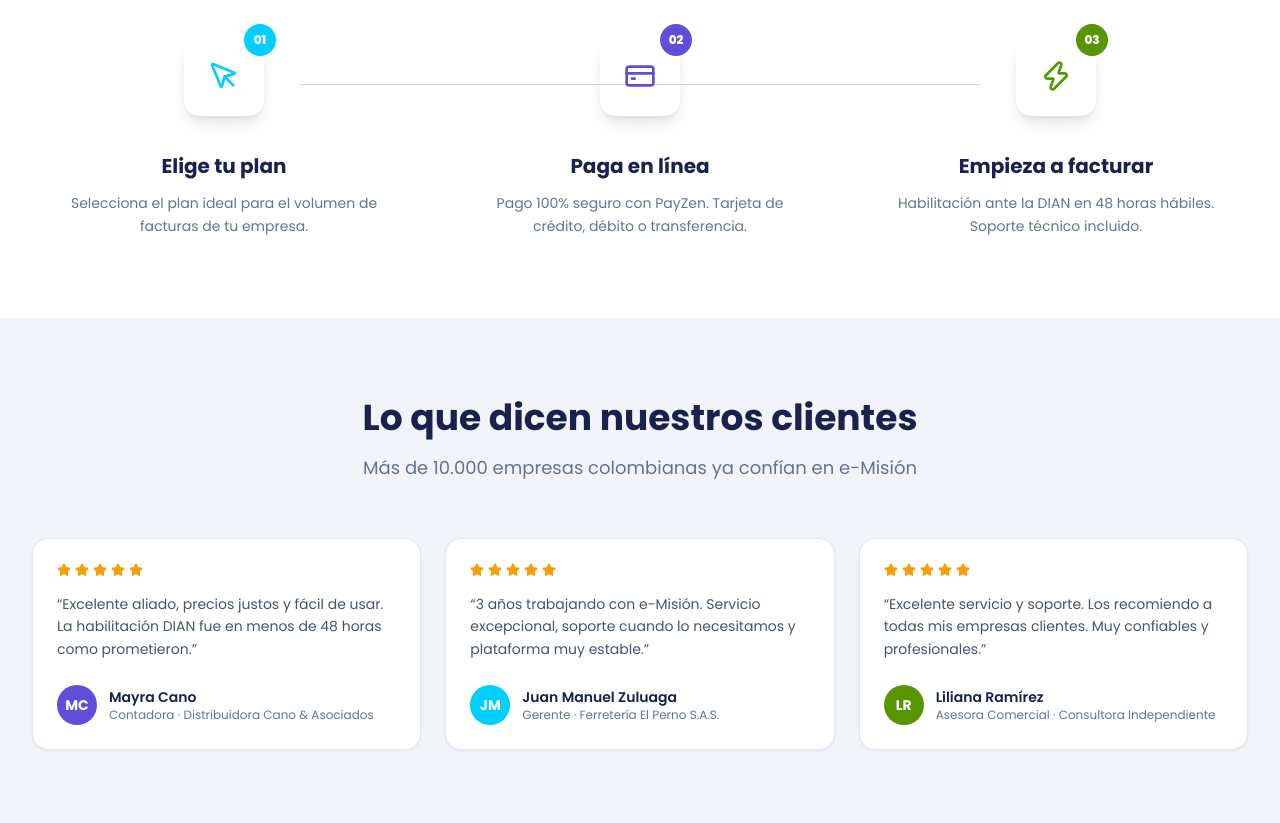
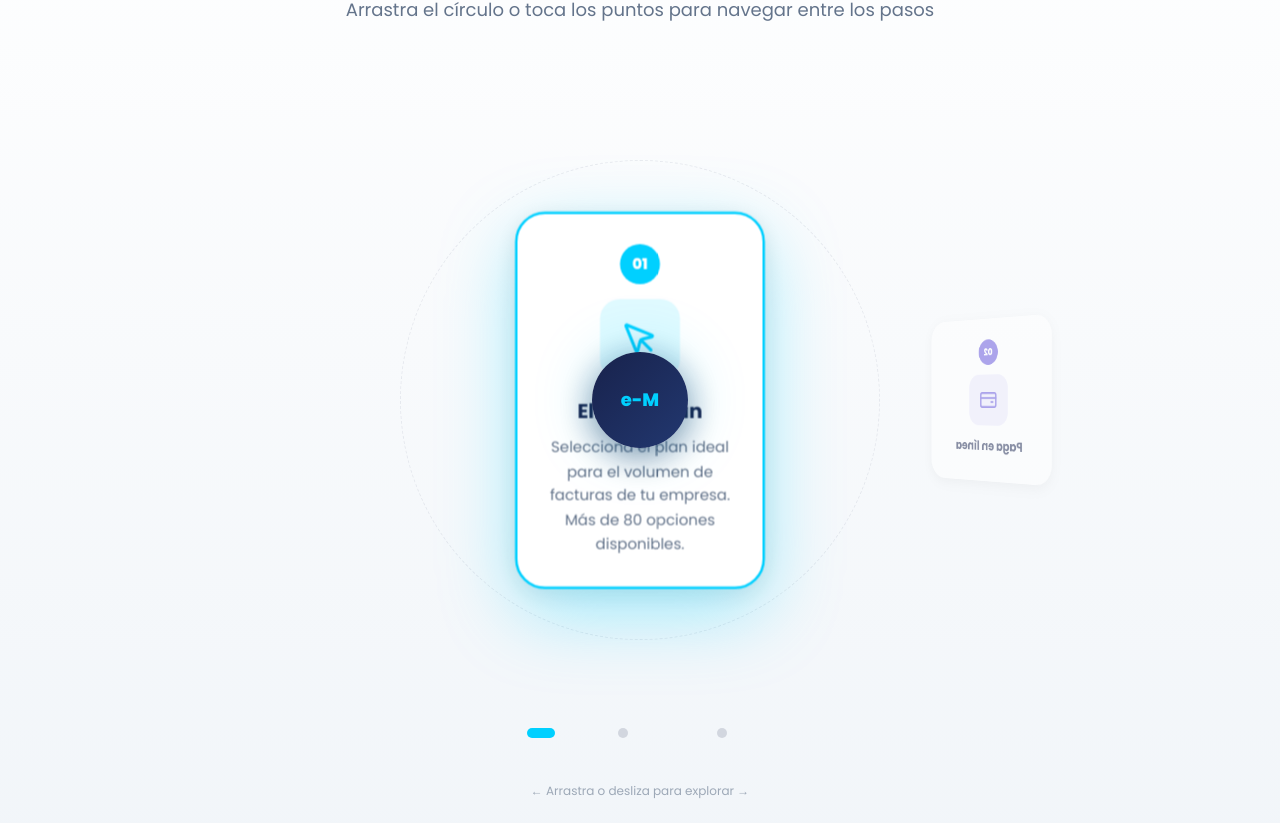
Before and after one commit to semision2022-landing/LandingVentas, a Next.js app: page / in a window 1280 px wide. Shown: the part 3997-4820 px from the top of the page. Built offline with nearby package versions, Linux system fonts and the light colour scheme; no server answers.

Commit message:
feat(howit): Seccion Como Funciona como carrusel 3D interactivo arrastrable

```diff
--- a/components/sections/HowItWorks.tsx
+++ b/components/sections/HowItWorks.tsx
@@ -1,5 +1,6 @@
 'use client'
 
+import { useState, useRef, useCallback, useEffect } from 'react'
 import { motion } from 'framer-motion'
 import { MousePointer, CreditCard, Zap } from 'lucide-react'
 
@@ -8,35 +9,134 @@
     number: '01',
     icon: MousePointer,
     title: 'Elige tu plan',
-    description: 'Selecciona el plan ideal para el volumen de facturas de tu empresa.',
-    color: 'var(--cyan)',
+    description: 'Selecciona el plan ideal para el volumen de facturas de tu empresa. Más de 80 opciones disponibles.',
+    color: '#00D0FF',
+    bg: 'rgba(0,208,255,0.12)',
+    glow: 'rgba(0,208,255,0.35)',
   },
   {
     number: '02',
     icon: CreditCard,
     title: 'Paga en línea',
-    description: 'Pago 100% seguro con PayZen. Tarjeta de crédito, débito o transferencia.',
-    color: 'var(--purple)',
+    description: 'Pago 100 % seguro con PayZen. Tarjeta de crédito, débito o transferencia bancaria.',
+    color: '#5F4EDA',
+    bg: 'rgba(95,78,218,0.12)',
+    glow: 'rgba(95,78,218,0.35)',
   },
   {
     number: '03',
     icon: Zap,
     title: 'Empieza a facturar',
-    description: 'Habilitación ante la DIAN en 48 horas hábiles. Soporte técnico incluido.',
-    color: 'var(--green)',
+    description: 'Habilitación ante la DIAN en 48 horas hábiles. Soporte técnico permanente incluido.',
+    color: '#579601',
+    bg: 'rgba(87,150,1,0.12)',
+    glow: 'rgba(87,150,1,0.35)',
   },
 ]
 
+const TOTAL = steps.length
+const ANGLE_STEP = 360 / TOTAL   // 120°
+const RADIUS = 240               // px - desktop
+const RADIUS_SM = 150            // px - mobile
+
 export default function HowItWorks() {
+  const [rotation, setRotation] = useState(0)         // current wheel rotation in degrees
+  const [active, setActive] = useState(0)             // index of front card
+  const [dragging, setDragging] = useState(false)
+  const [radius, setRadius] = useState(RADIUS)
+  const dragStart = useRef<number | null>(null)
+  const lastRotation = useRef(0)
+
+  // Responsive radius
+  useEffect(() => {
+    const update = () => setRadius(window.innerWidth < 640 ? RADIUS_SM : RADIUS)
+    update()
+    window.addEventListener('resize', update)
+    return () => window.removeEventListener('resize', update)
+  }, [])
+
+  // Snap rotation to nearest step
+  const snapToNearest = useCallback((rot: number) => {
+    let closest = 0
+    let minDiff = Infinity
+    for (let i = 0; i < TOTAL; i++) {
+      const cardAngle = (ANGLE_STEP * i + rot % 360 + 360) % 360
+      const diff = Math.min(cardAngle, 360 - cardAngle)
+      if (diff < minDiff) { minDiff = diff; closest = i }
+    }
+    // Snap so closest card is at front (angle = 0)
+    const targetRot = rot - ((((ANGLE_STEP * closest + rot % 360) + 360) % 360 > 180)
+      ? (((ANGLE_STEP * closest + rot % 360) + 360) % 360) - 360
+      : ((ANGLE_STEP * closest + rot % 360) + 360) % 360)
+    setRotation(targetRot)
+    setActive(closest)
+    lastRotation.current = targetRot
+  }, [])
+
+  // Go to specific step
+  const goTo = useCallback((index: number) => {
+    const targetRot = lastRotation.current - ((ANGLE_STEP * index + lastRotation.current % 360 + 360) % 360 > 180
+      ? ((ANGLE_STEP * index + lastRotation.current % 360 + 360) % 360) - 360
+      : ((ANGLE_STEP * index + lastRotation.current % 360 + 360) % 360))
+    setRotation(targetRot)
+    setActive(index)
+    lastRotation.current = targetRot
+  }, [])
+
+  // Mouse events
+  const onMouseDown = (e: React.MouseEvent) => {
+    dragStart.current = e.clientX
+    setDragging(true)
+  }
+  const onMouseMove = (e: React.MouseEvent) => {
+    if (!dragging || dragStart.current === null) return
+    const delta = e.clientX - dragStart.current
+    setRotation(lastRotation.current + delta * 0.35)
+  }
+  const onMouseUp = () => {
+    if (!dragging) return
+    setDragging(false)
+    dragStart.current = null
+    snapToNearest(rotation)
+  }
+
+  // Touch events
+  const onTouchStart = (e: React.TouchEvent) => {
+    dragStart.current = e.touches[0].clientX
+    setDragging(true)
+  }
+  const onTouchMove = (e: React.TouchEvent) => {
+    if (dragStart.current === null) return
+    const delta = e.touches[0].clientX - dragStart.current
+    setRotation(lastRotation.current + delta * 0.35)
+  }
+  const onTouchEnd = () => {
+    setDragging(false)
+    dragStart.current = null
+    snapToNearest(rotation)
+  }
+
   return (
-    <section className="py-20 bg-white">
-      <div className="max-w-7xl mx-auto px-4 sm:px-6 lg:px-8">
-        <div className="text-center mb-14">
+    <section className="py-20 overflow-hidden" style={{ background: 'linear-gradient(180deg, #fff 0%, #F1F5F9 100%)' }}>
+      <div className="max-w-5xl mx-auto px-4">
+
+        {/* Header */}
+        <div className="text-center mb-4">
+          <motion.span
+            initial={{ opacity: 0, y: 10 }}
+            whileInView={{ opacity: 1, y: 0 }}
+            viewport={{ once: true }}
+            className="inline-block text-xs font-bold px-4 py-1.5 rounded-full mb-4"
+            style={{ backgroundColor: 'rgba(24,34,76,0.07)', color: 'var(--navy)' }}
+          >
+            Proceso simple
+          </motion.span>
           <motion.h2
             className="section-title"
             initial={{ opacity: 0, y: 15 }}
             whileInView={{ opacity: 1, y: 0 }}
             viewport={{ once: true }}
+            transition={{ delay: 0.1 }}
           >
             ¿Cómo funciona?
           </motion.h2>
@@ -45,57 +145,175 @@
             initial={{ opacity: 0, y: 15 }}
             whileInView={{ opacity: 1, y: 0 }}
             viewport={{ once: true }}
-            transition={{ delay: 0.1 }}
+            transition={{ delay: 0.2 }}
           >
-            Comienza a facturar legalmente en 3 simples pasos
+            Arrastra el círculo o toca los puntos para navegar entre los pasos
           </motion.p>
         </div>
 
-        <div className="grid grid-cols-1 md:grid-cols-3 gap-8 relative">
-          {/* Connector line (desktop) */}
+        {/* 3D Carousel */}
         <div
-            className="hidden md:block absolute top-12 left-1/6 right-1/6 h-px opacity-20"
-            style={{ backgroundColor: 'var(--navy)', left: '22%', right: '22%' }}
+          className="relative mx-auto flex items-center justify-center"
+          style={{ height: radius * 2 + 240, maxWidth: 700, cursor: dragging ? 'grabbing' : 'grab' }}
+          onMouseDown={onMouseDown}
+          onMouseMove={onMouseMove}
+          onMouseUp={onMouseUp}
+          onMouseLeave={onMouseUp}
+          onTouchStart={onTouchStart}
+          onTouchMove={onTouchMove}
+          onTouchEnd={onTouchEnd}
+        >
+          {/* Center decorative hub */}
+          <div
+            className="absolute z-10 w-24 h-24 rounded-full flex items-center justify-center shadow-2xl pointer-events-none select-none"
+            style={{
+              background: 'linear-gradient(135deg, #18224C 0%, #223870 100%)',
+              top: '50%', left: '50%', transform: 'translate(-50%, -50%)',
+              boxShadow: '0 0 60px rgba(0,208,255,0.25), 0 8px 32px rgba(24,34,76,0.5)',
+            }}
+          >
+            <span className="text-white font-black text-lg select-none" style={{ color: '#00D0FF' }}>e-M</span>
+          </div>
+
+          {/* Orbit ring */}
+          <div
+            className="absolute rounded-full border pointer-events-none"
+            style={{
+              width: radius * 2,
+              height: radius * 2,
+              top: '50%', left: '50%',
+              transform: 'translate(-50%, -50%)',
+              borderColor: 'rgba(24,34,76,0.08)',
+              borderStyle: 'dashed',
+            }}
           />
 
+          {/* Rotating cards */}
+          <div
+            className="absolute"
+            style={{
+              width: '100%', height: '100%',
+              transition: dragging ? 'none' : 'transform 0.55s cubic-bezier(0.34, 1.56, 0.64, 1)',
+              transform: `rotateY(${rotation}deg)`,
+              transformStyle: 'preserve-3d',
+              perspective: 1200,
+              top: 0, left: 0,
+            }}
+          >
             {steps.map((step, i) => {
+              const cardAngle = ANGLE_STEP * i
+              const isActive = i === active
               const Icon = step.icon
               return (
+                <div
+                  key={step.number}
+                  onClick={() => goTo(i)}
+                  style={{
+                    position: 'absolute',
+                    top: '50%', left: '50%',
+                    transform: `
+                      rotateY(${cardAngle}deg)
+                      translateZ(${radius}px)
+                      translateX(-50%)
+                      translateY(-50%)
+                    `,
+                    transformStyle: 'preserve-3d',
+                    backfaceVisibility: 'hidden',
+                    transition: dragging ? 'none' : 'all 0.4s ease',
+                    zIndex: isActive ? 20 : 10,
+                    cursor: isActive ? 'default' : 'pointer',
+                  }}
+                >
                   <motion.div
-                key={step.number}
-                className="flex flex-col items-center text-center"
-                initial={{ opacity: 0, y: 30 }}
-                whileInView={{ opacity: 1, y: 0 }}
-                viewport={{ once: true, margin: '-50px' }}
-                transition={{ delay: i * 0.15, duration: 0.5 }}
+                    animate={{
+                      scale: isActive ? 1 : 0.82,
+                      opacity: isActive ? 1 : 0.5,
+                    }}
+                    transition={{ duration: 0.4 }}
+                    className="rounded-3xl p-6 flex flex-col items-center text-center select-none"
+                    style={{
+                      width: radius < 200 ? 160 : 200,
+                      background: 'white',
+                      boxShadow: isActive
+                        ? `0 20px 60px ${step.glow}, 0 4px 20px rgba(0,0,0,0.1)`
+                        : '0 4px 16px rgba(0,0,0,0.08)',
+                      border: isActive ? `2px solid ${step.color}` : '2px solid transparent',
+                    }}
                   >
-                {/* Number + Icon */}
-                <div className="relative mb-6">
-                  <div
-                    className="w-20 h-20 rounded-2xl flex items-center justify-center shadow-lg mb-3 transition-transform duration-300 hover:scale-105"
-                    style={{ backgroundColor: `${step.color}15`, color: step.color }}
-                  >
-                    <Icon size={32} />
-                  </div>
+                    {/* Number badge */}
                     <span
-                    className="absolute -top-3 -right-3 w-8 h-8 rounded-full flex items-center justify-center text-xs font-extrabold text-white"
+                      className="w-8 h-8 rounded-full flex items-center justify-center text-xs font-black text-white mb-3 shrink-0"
                       style={{ backgroundColor: step.color }}
                     >
                       {step.number}
                     </span>
+
+                    {/* Icon */}
+                    <div
+                      className="w-16 h-16 rounded-2xl flex items-center justify-center mb-4"
+                      style={{ backgroundColor: step.bg, color: step.color }}
+                    >
+                      <Icon size={30} />
                     </div>
 
-                <h3 className="text-xl font-bold mb-3" style={{ color: 'var(--navy)' }}>
+                    <h3 className="font-bold text-base mb-2 leading-tight" style={{ color: 'var(--navy)' }}>
                       {step.title}
                     </h3>
-                <p className="text-sm leading-relaxed max-w-xs" style={{ color: 'var(--gray)' }}>
+                    {isActive && (
+                      <motion.p
+                        initial={{ opacity: 0, height: 0 }}
+                        animate={{ opacity: 1, height: 'auto' }}
+                        exit={{ opacity: 0, height: 0 }}
+                        className="text-xs leading-relaxed"
+                        style={{ color: 'var(--gray)' }}
+                      >
                         {step.description}
-                </p>
+                      </motion.p>
+                    )}
                   </motion.div>
+                </div>
               )
             })}
           </div>
         </div>
+
+        {/* Step dots / nav */}
+        <div className="flex items-center justify-center gap-4 -mt-8">
+          {steps.map((step, i) => (
+            <button
+              key={i}
+              onClick={() => goTo(i)}
+              className="flex flex-col items-center gap-1.5 group transition-all"
+              aria-label={step.title}
+            >
+              <span
+                className="block rounded-full transition-all duration-300"
+                style={{
+                  width: i === active ? 28 : 10,
+                  height: 10,
+                  backgroundColor: i === active ? step.color : 'rgba(24,34,76,0.15)',
+                }}
+              />
+              <span className="text-[10px] font-semibold opacity-0 group-hover:opacity-100 transition-opacity" style={{ color: step.color }}>
+                {step.title}
+              </span>
+            </button>
+          ))}
+        </div>
+
+        {/* Hint text */}
+        <motion.p
+          initial={{ opacity: 0 }}
+          whileInView={{ opacity: 1 }}
+          viewport={{ once: true }}
+          transition={{ delay: 0.8 }}
+          className="text-center text-xs mt-6"
+          style={{ color: 'rgba(100,116,139,0.6)' }}
+        >
+          ← Arrastra o desliza para explorar →
+        </motion.p>
+
+      </div>
     </section>
   )
 }
```
Lines whose indentation alone changed are shown as unchanged.
